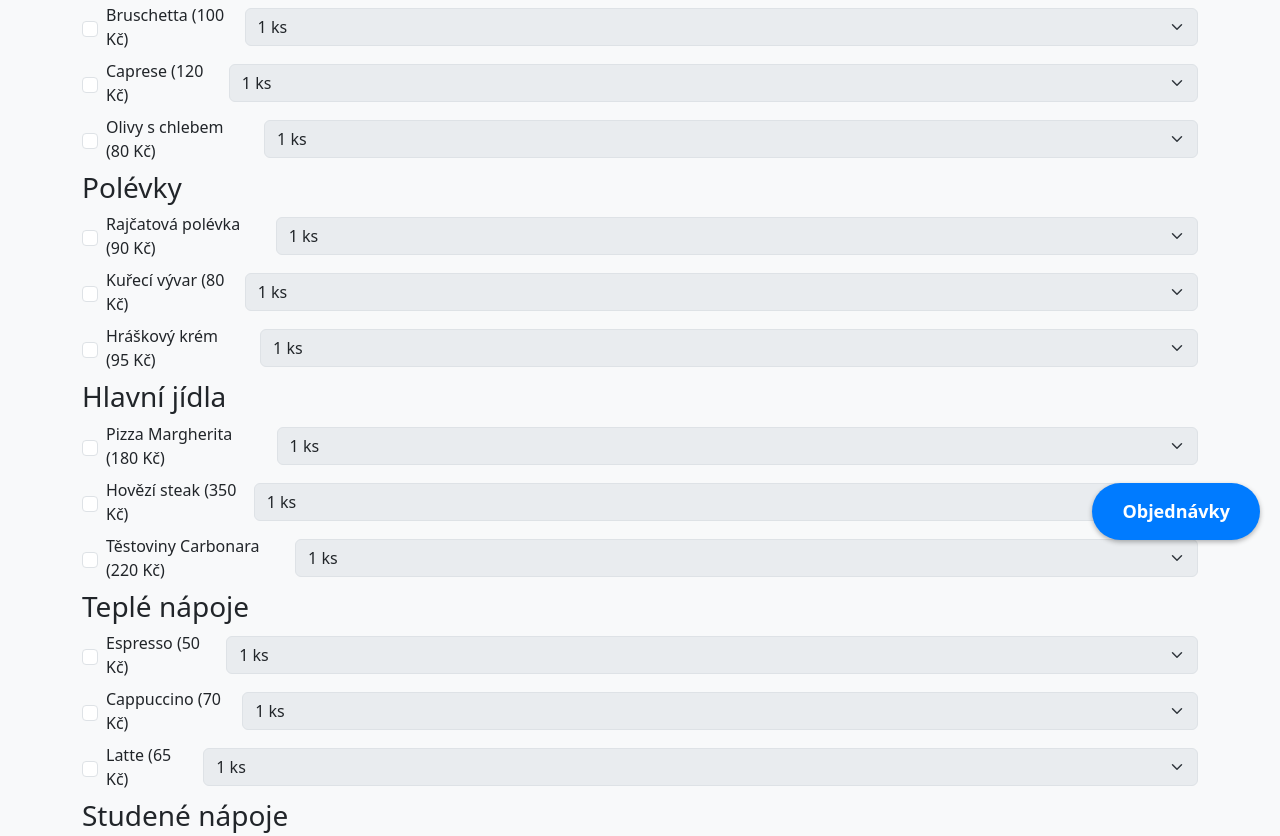
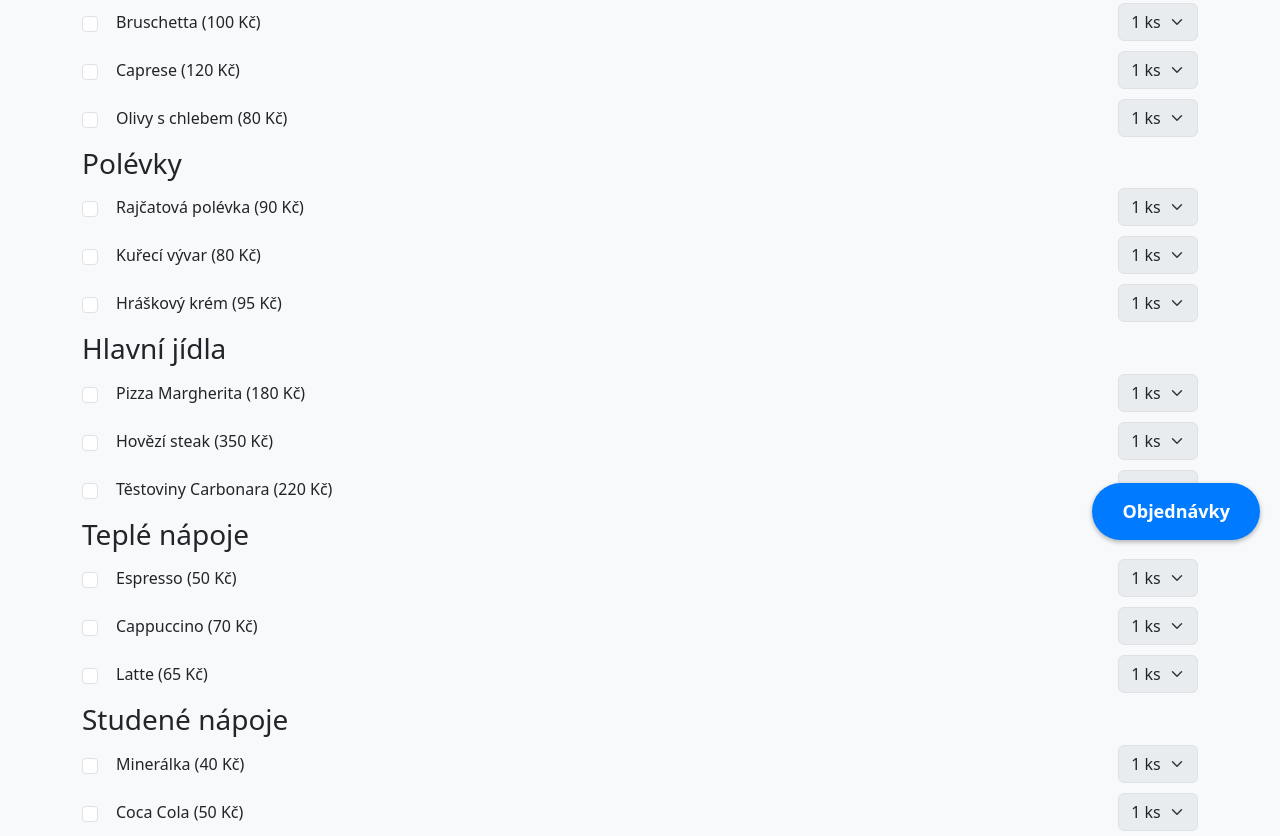
Before and after one commit to jamar88/restaurant-ordering, a website: page index.html in a window 1280 px wide. Shown: the part 240-1076 px from the top of the page. Drawn offline with nearby package versions, Linux system fonts and the light colour scheme.

Commit message:
fix food

```diff
--- a/index.html
+++ b/index.html
@@ -39,6 +39,22 @@
     .floating-button:hover {
       background-color: #0056b3;
     }
+    .menu-item {
+  display: flex;
+  align-items: center;
+  margin-bottom: 10px;
+}
+.menu-item label {
+  margin-right: auto;
+  margin-left: 10px;
+}
+.menu-item .select-qty {
+  width: auto;
+  text-align-last: center;
+  min-width: 60px; /* Minimální šířka pole */
+  display: inline-block;
+}
+
   </style>
 </head>
 <body>
@@ -53,10 +69,10 @@
 
  <!-- Nabídka jídel -->
 <h3>Předkrmy</h3>
-      <div class="d-flex align-items-center mb-2">
+<div class="menu-item">
   <input class="form-check-input me-2" type="checkbox" value="Bruschetta - 100 Kč" id="bruschetta">
-        <label class="form-check-label me-3" for="bruschetta">Bruschetta (100 Kč)</label>
-        <select class="form-select" id="bruschetta_qty" disabled>
+  <label class="form-check-label" for="bruschetta">Bruschetta (100 Kč)</label>
+  <select class="form-select select-qty" id="bruschetta_qty" disabled>
     <option value="1">1 ks</option>
     <option value="2">2 ks</option>
     <option value="3">3 ks</option>
@@ -64,10 +80,10 @@
     <option value="5">5 ks</option>
   </select>
 </div>
-      <div class="d-flex align-items-center mb-2">
+<div class="menu-item">
   <input class="form-check-input me-2" type="checkbox" value="Caprese - 120 Kč" id="caprese">
-        <label class="form-check-label me-3" for="caprese">Caprese (120 Kč)</label>
-        <select class="form-select" id="caprese_qty" disabled>
+  <label class="form-check-label" for="caprese">Caprese (120 Kč)</label>
+  <select class="form-select select-qty" id="caprese_qty" disabled>
     <option value="1">1 ks</option>
     <option value="2">2 ks</option>
     <option value="3">3 ks</option>
@@ -75,10 +91,10 @@
     <option value="5">5 ks</option>
   </select>
 </div>
-      <div class="d-flex align-items-center mb-2">
+<div class="menu-item">
   <input class="form-check-input me-2" type="checkbox" value="Olivy s chlebem - 80 Kč" id="olives">
-        <label class="form-check-label me-3" for="olives">Olivy s chlebem (80 Kč)</label>
-        <select class="form-select" id="olives_qty" disabled>
+  <label class="form-check-label" for="olives">Olivy s chlebem (80 Kč)</label>
+  <select class="form-select select-qty" id="olives_qty" disabled>
     <option value="1">1 ks</option>
     <option value="2">2 ks</option>
     <option value="3">3 ks</option>
@@ -88,10 +104,10 @@
 </div>
 
 <h3>Polévky</h3>
-      <div class="d-flex align-items-center mb-2">
+<div class="menu-item">
   <input class="form-check-input me-2" type="checkbox" value="Rajčatová polévka - 90 Kč" id="tomatoSoup">
-        <label class="form-check-label me-3" for="tomatoSoup">Rajčatová polévka (90 Kč)</label>
-        <select class="form-select" id="tomatoSoup_qty" disabled>
+  <label class="form-check-label" for="tomatoSoup">Rajčatová polévka (90 Kč)</label>
+  <select class="form-select select-qty" id="tomatoSoup_qty" disabled>
     <option value="1">1 ks</option>
     <option value="2">2 ks</option>
     <option value="3">3 ks</option>
@@ -99,10 +115,10 @@
     <option value="5">5 ks</option>
   </select>
 </div>
-      <div class="d-flex align-items-center mb-2">
+<div class="menu-item">
   <input class="form-check-input me-2" type="checkbox" value="Kuřecí vývar - 80 Kč" id="chickenSoup">
-        <label class="form-check-label me-3" for="chickenSoup">Kuřecí vývar (80 Kč)</label>
-        <select class="form-select" id="chickenSoup_qty" disabled>
+  <label class="form-check-label" for="chickenSoup">Kuřecí vývar (80 Kč)</label>
+  <select class="form-select select-qty" id="chickenSoup_qty" disabled>
     <option value="1">1 ks</option>
     <option value="2">2 ks</option>
     <option value="3">3 ks</option>
@@ -110,10 +126,10 @@
     <option value="5">5 ks</option>
   </select>
 </div>
-      <div class="d-flex align-items-center mb-2">
+<div class="menu-item">
   <input class="form-check-input me-2" type="checkbox" value="Hráškový krém - 95 Kč" id="peaSoup">
-        <label class="form-check-label me-3" for="peaSoup">Hráškový krém (95 Kč)</label>
-        <select class="form-select" id="peaSoup_qty" disabled>
+  <label class="form-check-label" for="peaSoup">Hráškový krém (95 Kč)</label>
+  <select class="form-select select-qty" id="peaSoup_qty" disabled>
     <option value="1">1 ks</option>
     <option value="2">2 ks</option>
     <option value="3">3 ks</option>
@@ -123,10 +139,10 @@
 </div>
 
 <h3>Hlavní jídla</h3>
-      <div class="d-flex align-items-center mb-2">
+<div class="menu-item">
   <input class="form-check-input me-2" type="checkbox" value="Pizza Margherita - 180 Kč" id="pizza">
-        <label class="form-check-label me-3" for="pizza">Pizza Margherita (180 Kč)</label>
-        <select class="form-select" id="pizza_qty" disabled>
+  <label class="form-check-label" for="pizza">Pizza Margherita (180 Kč)</label>
+  <select class="form-select select-qty" id="pizza_qty" disabled>
     <option value="1">1 ks</option>
     <option value="2">2 ks</option>
     <option value="3">3 ks</option>
@@ -134,10 +150,10 @@
     <option value="5">5 ks</option>
   </select>
 </div>
-      <div class="d-flex align-items-center mb-2">
+<div class="menu-item">
   <input class="form-check-input me-2" type="checkbox" value="Hovězí steak - 350 Kč" id="steak">
-        <label class="form-check-label me-3" for="steak">Hovězí steak (350 Kč)</label>
-        <select class="form-select" id="steak_qty" disabled>
+  <label class="form-check-label" for="steak">Hovězí steak (350 Kč)</label>
+  <select class="form-select select-qty" id="steak_qty" disabled>
     <option value="1">1 ks</option>
     <option value="2">2 ks</option>
     <option value="3">3 ks</option>
@@ -145,10 +161,10 @@
     <option value="5">5 ks</option>
   </select>
 </div>
-      <div class="d-flex align-items-center mb-2">
+<div class="menu-item">
   <input class="form-check-input me-2" type="checkbox" value="Těstoviny Carbonara - 220 Kč" id="carbonara">
-        <label class="form-check-label me-3" for="carbonara">Těstoviny Carbonara (220 Kč)</label>
-        <select class="form-select" id="carbonara_qty" disabled>
+  <label class="form-check-label" for="carbonara">Těstoviny Carbonara (220 Kč)</label>
+  <select class="form-select select-qty" id="carbonara_qty" disabled>
     <option value="1">1 ks</option>
     <option value="2">2 ks</option>
     <option value="3">3 ks</option>
@@ -158,10 +174,10 @@
 </div>
 
 <h3>Teplé nápoje</h3>
-      <div class="d-flex align-items-center mb-2">
+<div class="menu-item">
   <input class="form-check-input me-2" type="checkbox" value="Espresso - 50 Kč" id="espresso">
-        <label class="form-check-label me-3" for="espresso">Espresso (50 Kč)</label>
-        <select class="form-select" id="espresso_qty" disabled>
+  <label class="form-check-label" for="espresso">Espresso (50 Kč)</label>
+  <select class="form-select select-qty" id="espresso_qty" disabled>
     <option value="1">1 ks</option>
     <option value="2">2 ks</option>
     <option value="3">3 ks</option>
@@ -169,10 +185,10 @@
     <option value="5">5 ks</option>
   </select>
 </div>
-      <div class="d-flex align-items-center mb-2">
+<div class="menu-item">
   <input class="form-check-input me-2" type="checkbox" value="Cappuccino - 70 Kč" id="cappuccino">
-        <label class="form-check-label me-3" for="cappuccino">Cappuccino (70 Kč)</label>
-        <select class="form-select" id="cappuccino_qty" disabled>
+  <label class="form-check-label" for="cappuccino">Cappuccino (70 Kč)</label>
+  <select class="form-select select-qty" id="cappuccino_qty" disabled>
     <option value="1">1 ks</option>
     <option value="2">2 ks</option>
     <option value="3">3 ks</option>
@@ -180,10 +196,10 @@
     <option value="5">5 ks</option>
   </select>
 </div>
-      <div class="d-flex align-items-center mb-2">
+<div class="menu-item">
   <input class="form-check-input me-2" type="checkbox" value="Latte - 65 Kč" id="latte">
-        <label class="form-check-label me-3" for="latte">Latte (65 Kč)</label>
-        <select class="form-select" id="latte_qty" disabled>
+  <label class="form-check-label" for="latte">Latte (65 Kč)</label>
+  <select class="form-select select-qty" id="latte_qty" disabled>
     <option value="1">1 ks</option>
     <option value="2">2 ks</option>
     <option value="3">3 ks</option>
@@ -193,10 +209,10 @@
 </div>
 
 <h3>Studené nápoje</h3>
-      <div class="d-flex align-items-center mb-2">
+<div class="menu-item">
   <input class="form-check-input me-2" type="checkbox" value="Minerálka - 40 Kč" id="water">
-        <label class="form-check-label me-3" for="water">Minerálka (40 Kč)</label>
-        <select class="form-select" id="water_qty" disabled>
+  <label class="form-check-label" for="water">Minerálka (40 Kč)</label>
+  <select class="form-select select-qty" id="water_qty" disabled>
     <option value="1">1 ks</option>
     <option value="2">2 ks</option>
     <option value="3">3 ks</option>
@@ -204,10 +220,10 @@
     <option value="5">5 ks</option>
   </select>
 </div>
-      <div class="d-flex align-items-center mb-2">
+<div class="menu-item">
   <input class="form-check-input me-2" type="checkbox" value="Coca Cola - 50 Kč" id="cola">
-        <label class="form-check-label me-3" for="cola">Coca Cola (50 Kč)</label>
-        <select class="form-select" id="cola_qty" disabled>
+  <label class="form-check-label" for="cola">Coca Cola (50 Kč)</label>
+  <select class="form-select select-qty" id="cola_qty" disabled>
     <option value="1">1 ks</option>
     <option value="2">2 ks</option>
     <option value="3">3 ks</option>
@@ -215,10 +231,10 @@
     <option value="5">5 ks</option>
   </select>
 </div>
-      <div class="d-flex align-items-center mb-2">
+<div class="menu-item">
   <input class="form-check-input me-2" type="checkbox" value="Džus - 60 Kč" id="juice">
-        <label class="form-check-label me-3" for="juice">Džus (60 Kč)</label>
-        <select class="form-select" id="juice_qty" disabled>
+  <label class="form-check-label" for="juice">Džus (60 Kč)</label>
+  <select class="form-select select-qty" id="juice_qty" disabled>
     <option value="1">1 ks</option>
     <option value="2">2 ks</option>
     <option value="3">3 ks</option>
@@ -226,6 +242,7 @@
     <option value="5">5 ks</option>
   </select>
 </div>
+
 
       <!-- Tlačítko pro zobrazení rekapitulace -->
       <button type="button" class="btn btn-primary mt-3" id="previewOrder">Zobrazit rekapitulaci</button>
```
Lines whose indentation alone changed are shown as unchanged.
